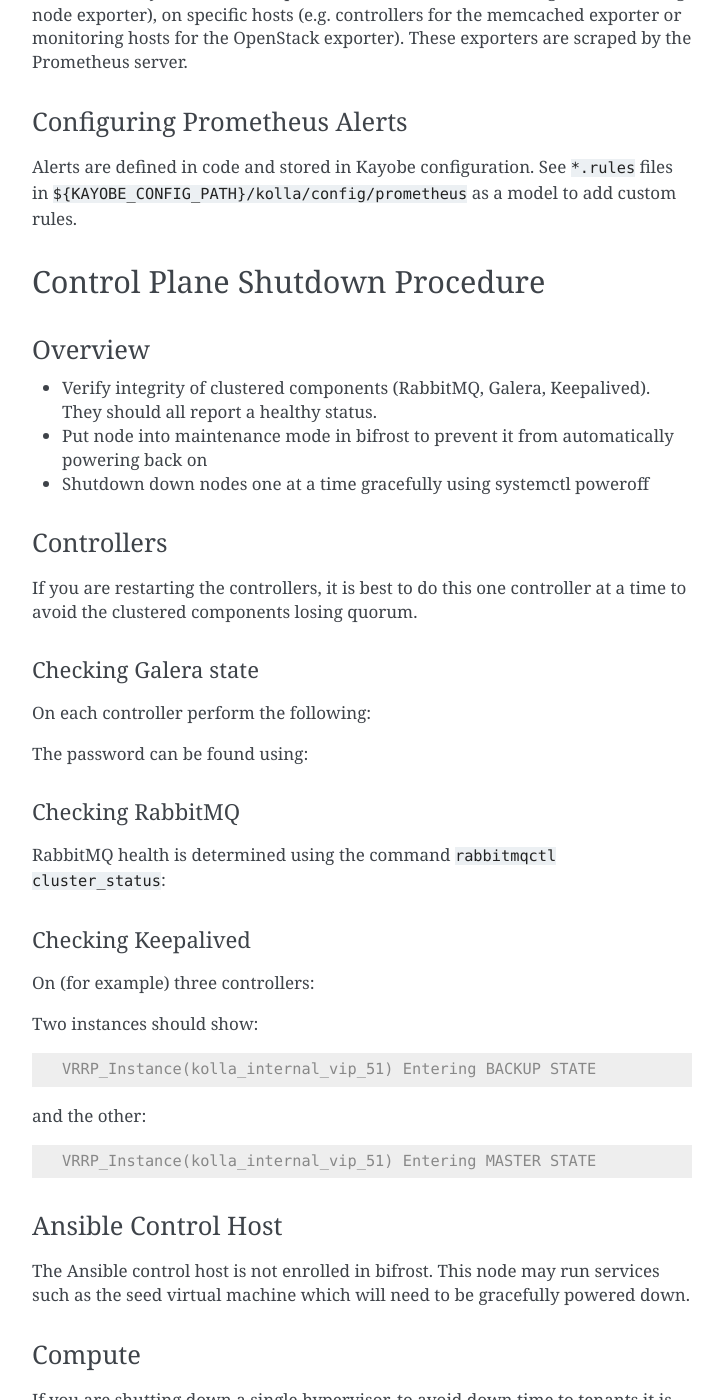
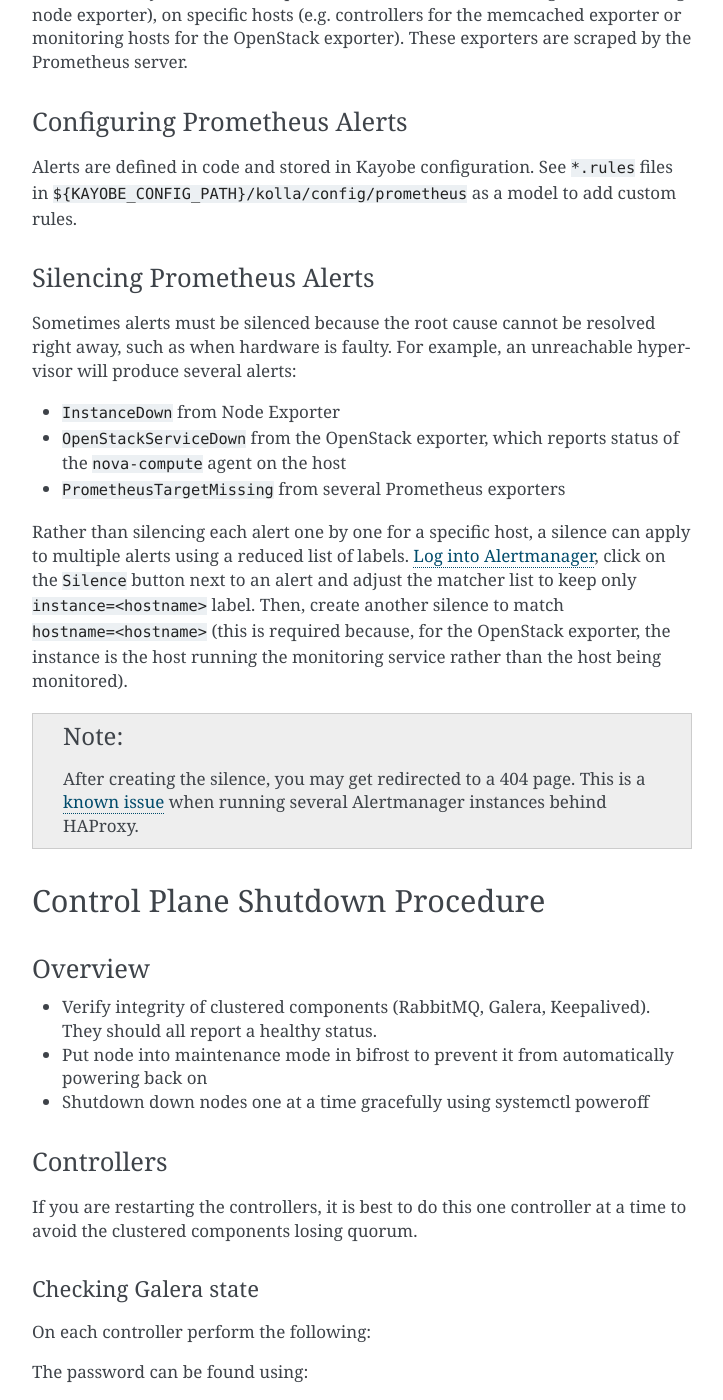
Before and after one commit to stackhpc/openstack-admin-guide, a Sphinx documentation site: the page built from source/operations_and_monitoring.rst, in a window 1280 px wide and 1400 px high, scrolled down 4644 px. Shown: the whole window, without its empty margins (388-1111 px from the left). Built offline with Sphinx 7.4.7, drawn with Linux system fonts in a browser that asks for light colours; some of the changed text lies outside the part shown.

Commit message:
Document how to silence Prometheus alerts

```diff
--- a/source/operations_and_monitoring.rst
+++ b/source/operations_and_monitoring.rst
@@ -35,6 +35,8 @@ Kolla-Ansible and can be extracted from the encrypted passwords file
    :substitutions:
 
    kayobe# ansible-vault view ${KAYOBE_CONFIG_PATH}/kolla/passwords.yml --vault-password-file |vault_password_file_path| | grep ^grafana_admin_password
+
+.. _prometheus-alertmanager:
 
 Access to Prometheus Alertmanager
 =================================
@@ -289,6 +291,32 @@ Configuring Prometheus Alerts
 Alerts are defined in code and stored in Kayobe configuration. See ``*.rules``
 files in ``${KAYOBE_CONFIG_PATH}/kolla/config/prometheus`` as a model to add
 custom rules.
+
+Silencing Prometheus Alerts
+---------------------------
+
+Sometimes alerts must be silenced because the root cause cannot be resolved
+right away, such as when hardware is faulty. For example, an unreachable
+hypervisor will produce several alerts:
+
+* ``InstanceDown`` from Node Exporter
+* ``OpenStackServiceDown`` from the OpenStack exporter, which reports status of
+  the ``nova-compute`` agent on the host
+* ``PrometheusTargetMissing`` from several Prometheus exporters
+
+Rather than silencing each alert one by one for a specific host, a silence can
+apply to multiple alerts using a reduced list of labels. :ref:`Log into
+Alertmanager <prometheus-alertmanager>`, click on the ``Silence`` button next
+to an alert and adjust the matcher list to keep only ``instance=<hostname>``
+label.  Then, create another silence to match ``hostname=<hostname>`` (this is
+required because, for the OpenStack exporter, the instance is the host running
+the monitoring service rather than the host being monitored).
+
+.. note::
+
+   After creating the silence, you may get redirected to a 404 page. This is a
+   `known issue <https://github.com/prometheus/alertmanager/issues/1377>`__
+   when running several Alertmanager instances behind HAProxy.
 
 Control Plane Shutdown Procedure
 ================================
```
